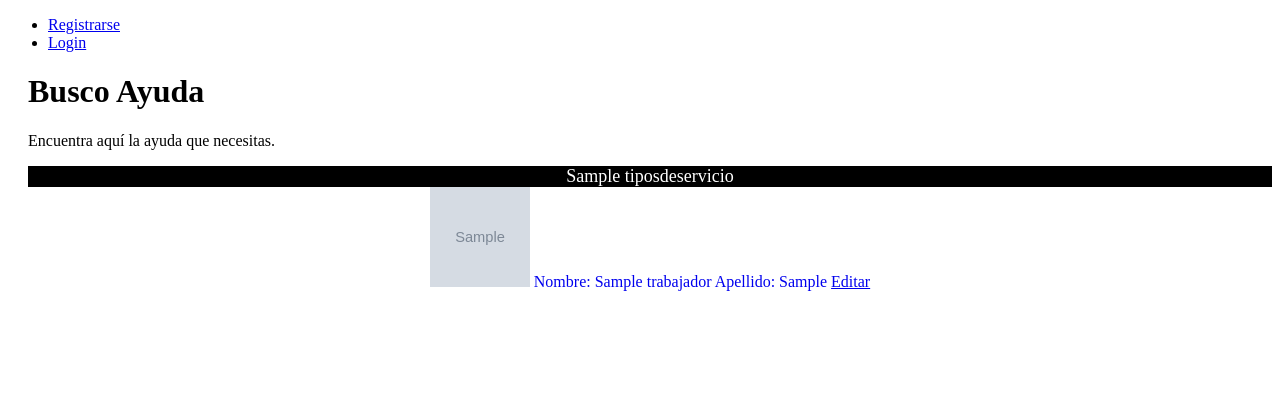
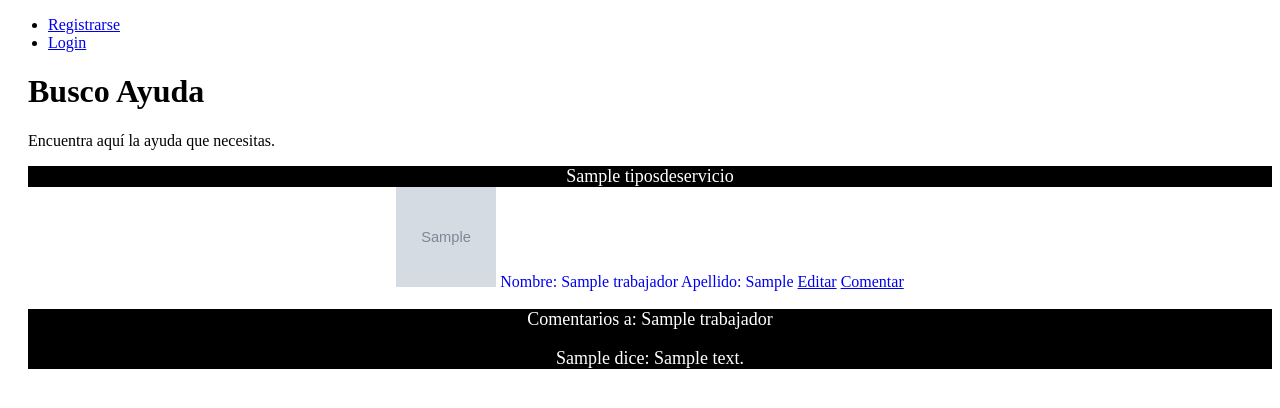
Before and after one commit to NestorRomeroUAndes/kata4web, a Django app: page / in a window 1280 px wide. Shown: the top 408 px of the page. Run offline with Django 3.2, Linux system fonts and the light colour scheme; tables that the repository leaves empty hold one stand-in row (values such as "Sample post"); grey boxes marked "Sample" are stand-in pictures.

Commit message:
Paso 6 se implementa funcionalidad para mosrtrar comentarios (VERDE)
Paso 6 se implementa funcionalidad para mosrtrar comentarios (VERDE)

```diff
--- a/polls/models.py
+++ b/polls/models.py
@@ -30,11 +30,23 @@ class Trabajador(models.Model):
         """Returns the url to access a particular instance of MyModelName."""
         return reverse('principal:editar', args=[str(self.id)])
 
+    # Comment step 6---------------------------------------------------
+    def get_comment_absolute_url(self):
+        """Returns the url to access a particular instance of MyModelName."""
+        return reverse('principal:comentar', args=[str(self.id)])
+
 
 class Comentario(models.Model):
     texto = models.CharField(max_length=1000)
     trabajador = models.ForeignKey(Trabajador, null=True)
     correo = models.CharField(max_length=1000)
+
+# paso 6 comentario---------------------------------------
+class comentarioForm(ModelForm):
+    class Meta:
+        model = Comentario
+        fields = ['texto', 'correo']
+# ------------------------------------------------------
 
 class registroTrabajadorForm(ModelForm):
     class Meta:
--- a/polls/templates/polls/index.html
+++ b/polls/templates/polls/index.html
@@ -30,9 +30,19 @@
                         <img class="thumbnail img-responsive center-block"
                              src="/media/{{ trabajador.imagen }}" width="100" height="100">
                         <span>Nombre: {{ trabajador.nombre }} Apellido: {{ trabajador.apellidos }}</span>
-                        {#                    paso 5 editar#}
+                    </a>
+                    {#                    paso 5 editar#}
                         <a id="editar" class="trabajador" href="{{ trabajador.get_edit_absolute_url }}"> Editar</a>
-                    </a>
+{#                    paso 6 comentar#}
+                        <a id="comentar" class="trabajador" href="{{ trabajador.get_comment_absolute_url }}"> Comentar</a>
+                </div>
+                <div class="panel-heading" style="text-align: center; background-color: black;">
+                    <p style="color: white; font-size: large;">Comentarios a: {{ trabajador.nombre }}</p>
+                {% for comentario in trabajador.comentario_set.all %}
+                    <p style="color: white; font-size: large;">{{ comentario.correo }} dice: {{ comentario.texto }}</p>
+                    {% empty %}
+                    <span style="color: white; font-size: large;">no hay comentarios</span>
+                {% endfor %}
                 </div>
             </div>
         </div>
--- a/polls/urls.py
+++ b/polls/urls.py
@@ -13,7 +13,8 @@ urlpatterns = [
     url(r'^trabajador/(?P<pk>\d+)$', views.detail),
     # url(r'^detail', views.detalle_trabajador, name='detalle'),
     url(r'^detail/(?P<id>\d+)/$', views.detalle_trabajador, name='detalle'),
-    url(r'^addComment', views.add_comment),
+    # url(r'^addComment', views.add_comment),
+    url(r'^addComment/(?P<idTrabajador>\d+)$', views.add_comment, name='comentar'),
     url(r'^mostrarComentarios/(?P<idTrabajador>\d+)$', views.mostrarComentarios),
     url(r'^mostrarTrabajadores/(?P<tipo>\w+)$', views.mostrarTrabajadores),
     url(r'^mostrarTrabajadores', views.mostrarTrabajadores),
--- a/polls/views.py
+++ b/polls/views.py
@@ -11,6 +11,9 @@ from django.core.urlresolvers import reverse
 from django.views.decorators.csrf import csrf_exempt
 
 from .models import Trabajador, TrabajadorForm, UserForm, Comentario, registroTrabajadorForm
+# paso comentario--------------------
+from .models import comentarioForm
+# fin paso comentario -----------------
 from .models import TiposDeServicio
 from django.shortcuts import render, get_object_or_404
 from django.contrib import messages
@@ -18,7 +21,7 @@ from django.contrib import auth
 
 
 def index(request):
-    trabajadores = Trabajador.objects.all()
+    trabajadores = Trabajador.objects.prefetch_related('comentario_set').all()
     tipos_de_servicios = TiposDeServicio.objects.all()
     form_trabajador = TrabajadorForm(request.POST)
     form_usuario = UserForm(request.POST)
@@ -136,14 +139,43 @@ def editar_perfil(request,idTrabajador):
     return render(request, 'polls/editar.html', context)
 # -------------fin paso editar perfil-------------------------
 
-@csrf_exempt
-def add_comment(request):
+# ---------------- paso comentario----------------------
+def add_comment(request,idTrabajador):
+    trabajador=Trabajador.objects.get(usuarioId=idTrabajador)
     if request.method == 'POST':
-       new_comment = Comentario(texto=request.POST.get('texto'),
-                                      trabajador=Trabajador.objects.get(pk=request.POST.get('trabajador')),
-                                      correo=request.POST.get('correo'))
-       new_comment.save()
-    return HttpResponse(serializers.serialize("json", [new_comment]))
+        # formulario enviado
+        formComment = comentarioForm(request.POST)
+
+        texto = request.POST.get('texto')
+        correo = request.POST.get('correo')
+
+        comentario = Comentario(texto=texto, correo=correo, trabajador=trabajador)
+
+
+
+
+        if formComment.is_valid():
+            # formulario validado correctamente
+            comentario.save()
+            return HttpResponseRedirect('/')
+
+    else:
+        # formulario inicial
+        formComment = comentarioForm()
+
+    context = {'form_comentario': formComment, 'trabajador': trabajador}
+    return render(request, 'polls/comentario.html', context)
+# ----------------------------------------------------------
+
+
+# @csrf_exempt
+# def add_comment(request):
+#     if request.method == 'POST':
+#        new_comment = Comentario(texto=request.POST.get('texto'),
+#                                       trabajador=Trabajador.objects.get(pk=request.POST.get('trabajador')),
+#                                       correo=request.POST.get('correo'))
+#        new_comment.save()
+#     return HttpResponse(serializers.serialize("json", [new_comment]))
 
 @csrf_exempt
 def mostrarTrabajadores(request, tipo=""):
```
Also changed, not shown: polls/templates/polls/comentario.html (added, +16 -0 lines).
